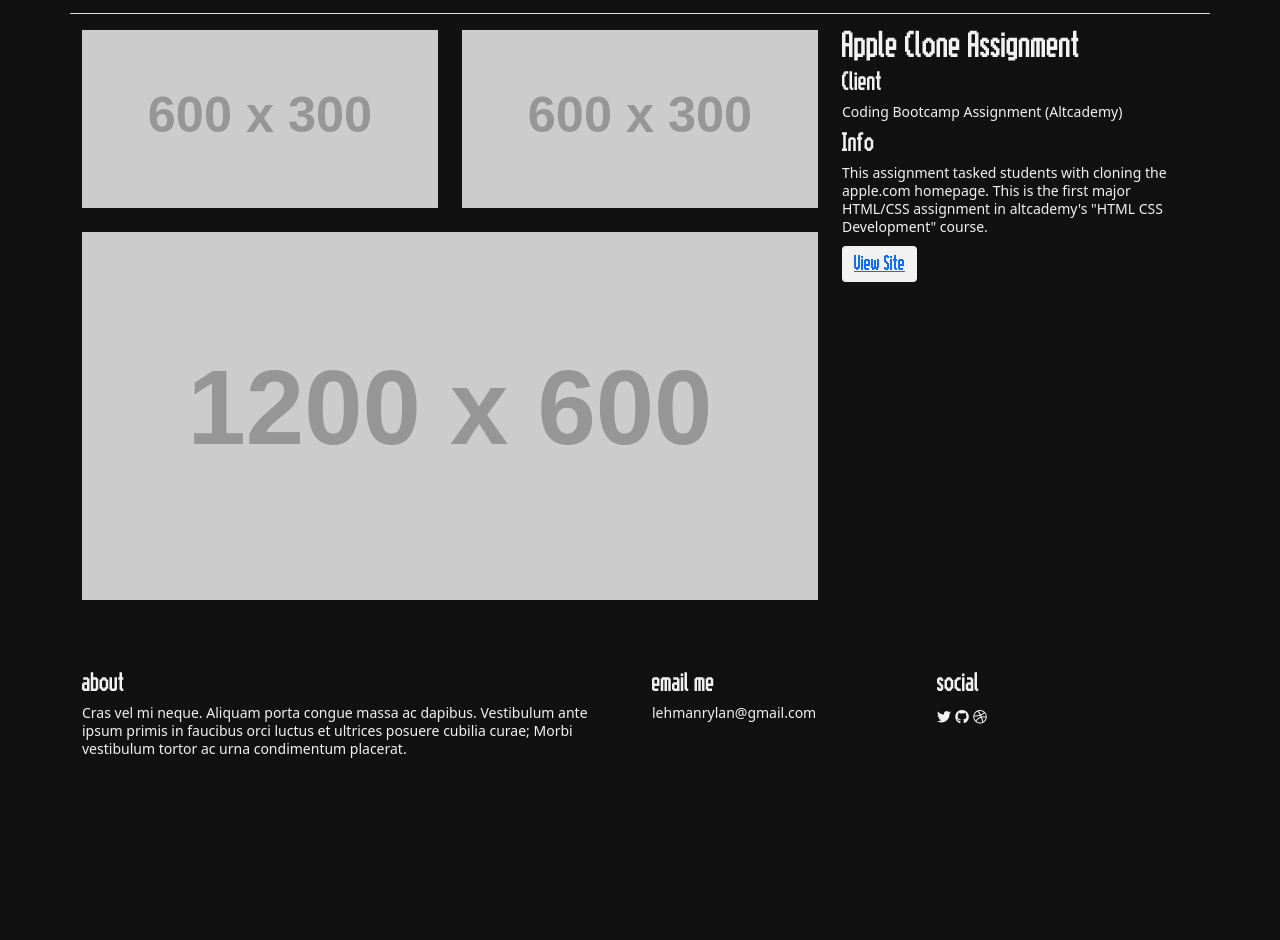
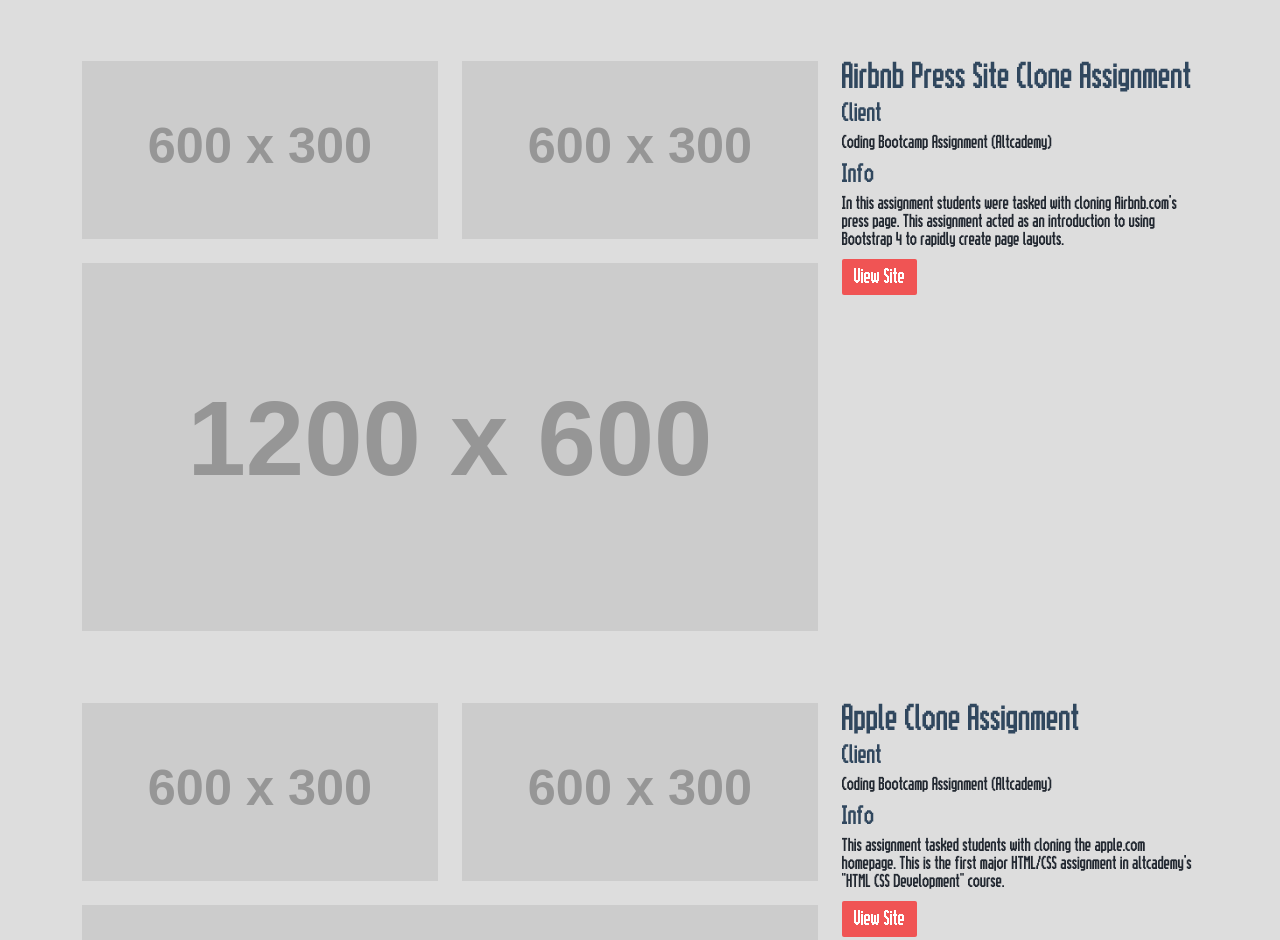
Before and after one commit to spookymoose/portfolio-site, a plain HTML site: page index.htm in a window 1280 px wide. Shown: the part 322-1262 px from the top of the page. Before the commit the page ends 1090 px from the top, so only its background shows below. Drawn offline with nearby package versions, Linux system fonts and the light colour scheme; placeholder pictures from the web are drawn by us.

Commit message:
css refinements

```diff
--- a/index.htm
+++ b/index.htm
@@ -43,7 +43,7 @@
     <div class="container pt-5 mt-5">
 
         <!-- Title Row -->
-        <div class="row mb-3 pb-3 border-bottom">
+        <div class="row mb-3 pb-3">
             <div class="col-12 col-md-8">
                 <h3>Hi! I'm Rylan.</h3>
                 <h4>Lorem ipsum dolor sit amet, consectetur adipiscing elit.</h4>
@@ -61,31 +61,38 @@
         </div>
     </div>
 
-    <!-- resume
-
-    <div class="container">
-        <div class="row">
-            <div class="cold-12 col-md-12">
-                123
-            </div>
-        </div>
-    </div> -->
-
-    <!-- Resume
-    <div class="container-fluid mb-5 mt-5">
-        <div class="row">
-            <div id="resume-background" class="col-12 col-md-12">
-                <div class="mt-5 mb-5" id="resume">
-                    <div class="btn btn-primary custom-button">View Full Resume</div>
-                </div>
-            </div>
-        </div>
-    </div> -->
-
     <!-- Title Row -->
 
     <!-- Portfolio Item 1 -->
-    <div class="container">
+    <div class="container mt-5">
+        <div class="row">
+            <div class="col-12 col-md-8">
+                <!-- Project 1 Images-->
+                <div class="row">
+                    <div class="col-12 col-md-6"><img class="img-fluid project-image" src="http://via.placeholder.com/600x300"></div>
+                    <div class="col-12 col-md-6"><img class="img-fluid project-image" src="http://via.placeholder.com/600x300"></div>
+                    <div class="col-12 col-md-12"><img class="img-fluid project-image" src="http://via.placeholder.com/1200x600"></div>
+                </div>
+                <!-- Project 1 Images-->
+            </div>
+
+            <!-- Project 1 Description -->
+            <div class="col-12 col-md-4">
+                <h3 class="projectTitle">Airbnb Press Site Clone Assignment</h3>
+                <h5>Client</h5>
+                <div class="text">Coding Bootcamp Assignment (Altcademy)</div>
+                <h5>Info</h5>
+                <div class="description text">In this assignment students were tasked with cloning Airbnb.com's press page. This assignment acted as an introduction to using Bootstrap 4 to rapidly create page layouts.</div>
+                <a href="https://clever-curran-797394.netlify.app/">
+                    <div class="btn btn-primary custom-button">View Site</div>
+                </a>
+            </div>
+            <!-- Project 1 Description -->
+        </div>
+    </div>
+
+    <!-- Portfolio Item 2 -->
+    <div class="container mt-5">
         <div class="row">
             <div class="col-12 col-md-8">
                 <!-- Project 1 Images-->
@@ -104,29 +111,35 @@
                 <div class="text">Coding Bootcamp Assignment (Altcademy)</div>
                 <h5>Info</h5>
                 <div class="description text">This assignment tasked students with cloning the apple.com homepage. This is the first major HTML/CSS assignment in altcademy's "HTML CSS Development" course.</div>
-                <div class="btn btn-primary custom-button"><a href="https://hardcore-hodgkin-e50f65.netlify.app/">View Site</a></div>
+                <a href="https://hardcore-hodgkin-e50f65.netlify.app/">
+                    <div class="btn btn-primary custom-button">View Site</div>
+                </a>
             </div>
             <!-- Project 1 Description -->
         </div>
     </div>
+
+
     <!-- Footer -->
-    <div class="container pt-5">
+    <div class="container-fluid footer-background">
+        <div class="container pt-5 pb-2">
             <div class="row">
                 <div class="col-12 col-md-6">
-                <h5>about</h5>
-                <div class="text">Cras vel mi neque. Aliquam porta congue massa ac dapibus. Vestibulum ante ipsum primis in faucibus orci luctus et ultrices posuere cubilia curae; Morbi vestibulum tortor ac urna condimentum placerat.</div>
+                    <h5 class="footer-text-headline">About</h5>
+                    <div class="footer-text">Cras vel mi neque. Aliquam porta congue massa ac dapibus. Vestibulum ante ipsum primis in faucibus orci luctus et ultrices posuere cubilia curae; Morbi vestibulum tortor ac urna condimentum placerat.</div>
                 </div>
                 <div class="col-12 col-md-3">
-                <h5>email me</h5>
-                <div class="text">lehmanrylan@gmail.com</div>
+                    <h5 class="footer-text-headline">Email Me</h5>
+                    <div class="footer-text">lehmanrylan@gmail.com</div>
                 </div>
 
                 <div class="col-12 col-md-3">
-                <h5>social</h5>
-                <div>
-                    <i class="text fa fa-twitter"></i>
-                    <i class="text fa fa-github"></i>
-                    <i class="text fa fa-dribbble"></i>
+                    <h5 class="footer-text-headline">Social</h5>
+                    <div class="footer-text">
+                        <i class="fa fa-twitter"></i>
+                        <i class="fa fa-github"></i>
+                        <i class="fa fa-dribbble"></i>
+                    </div>
                 </div>
             </div>
         </div>
--- a/style.css
+++ b/style.css
@@ -1,22 +1,22 @@
 /* global */
 
 body {
-    background-color: #111;
+    background-color: #ddd;
 }
 
 h3 {
     font-family: 'Motorola ScreenType';
-    color: #f2f2f2;
+    color: #30475E;
 }
 
 h4 {
     font-family: 'Motorola ScreenType';
-    color: #f2f2f2;
+    color: #30475E;
 }
 
 h5 {
     font-family: 'Motorola ScreenType';
-    color: #f2f2f2;
+    color: #30475E;
 }
 
 
@@ -51,22 +51,66 @@ h5 {
 
 .motorola {
     font-family: 'Motorola ScreenType';
-    color: #f2f2f2;
+    color: #222831;
 }
 
 .text {
-    color: #f2f2f2;
+    color: #222831;
     margin-bottom: 10px;
     font-size: 14px;
     line-height: 18.2px;
+    font-family: 'Motorola ScreenType';
 }
 
 
 /* custom button */
 
 .custom-button {
-    color: #111;
-    background-color: #f2f2f2;
+    font-family: 'Motorola ScreenType';
     border-width: 0px;
+    border-radius: 2px;
+    background-color: #F05454;
+}
+
+.custom-button:hover {
+    background-color: #9b2323;
+}
+
+
+/* footer */
+
+.footer-background {
+    background-color: #30475E;
+}
+
+.footer-text {
+    color: #f2f2f2;
+    font-family: 'Motorola ScreenType';
+    margin-bottom: 10px;
+    font-size: 14px;
+    line-height: 18.2px;
     font-family: 'Motorola ScreenType';
 }
+
+.footer-text-headline {
+    color: #f2f2f2;
+}
+
+
+/*
+.btn-grad {background-image: linear-gradient(to right, #3CA55C 0%, #B5AC49  51%, #3CA55C  100%)}
+.btn-grad {
+   margin: 10px;
+   padding: 15px 45px;
+   text-align: center;
+   text-transform: uppercase;
+   transition: 0.5s;
+   background-size: 200% auto;
+   color: white;
+   box-shadow: 0 0 20px #eee;
+   border-radius: 10px;
+   display: block;
+ }
+
+ .btn-grad:hover {
+   background-position: right center; /* change the direction of the change here */
```
Lines whose indentation alone changed are shown as unchanged.
